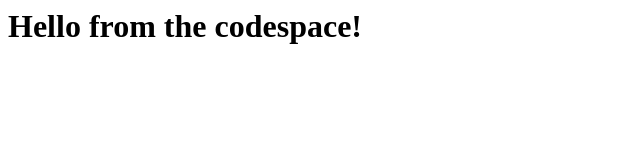
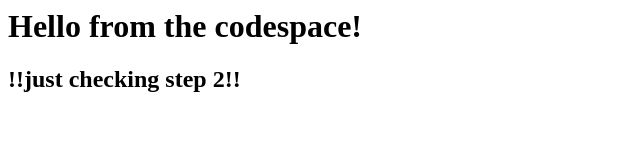
Before and after one commit to oapelzr/skills-code-with-codespaces, a plain HTML site: page index.html in a window 1280 px wide. Shown: the whole page, without its empty margins (0-640 px from the left). Drawn offline with Linux system fonts and the light colour scheme.

Commit message:
added a line to the index-file to check if codespace is working as assumed

```diff
--- a/index.html
+++ b/index.html
@@ -1,3 +1,4 @@
 <html>
   <h1>Hello from the codespace!</h1>
+  <h2>!!just checking step 2!!</h2>
 </html>
```
